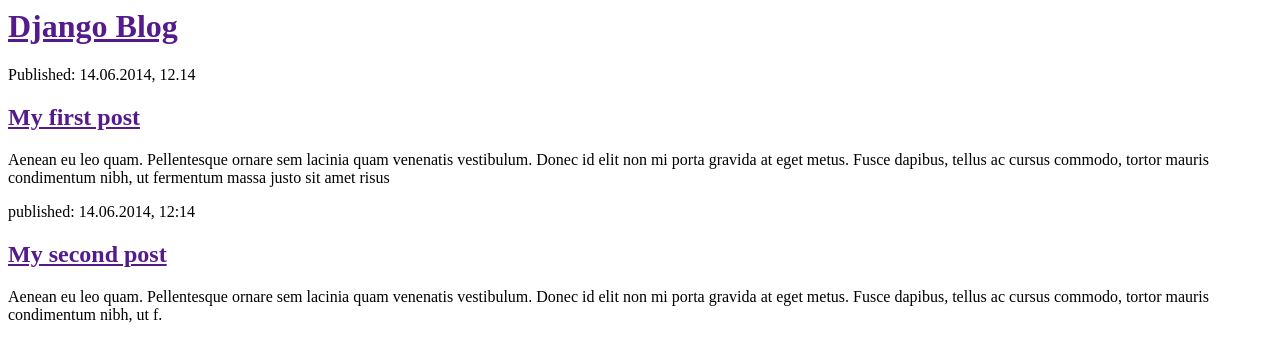
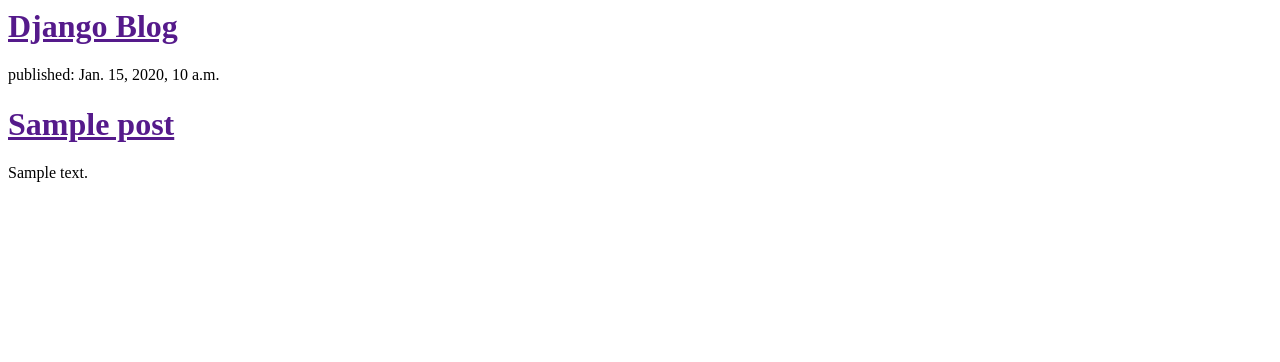
Before and after one commit to francislagueu/my-first-blog, a Django app: template blog/templates/blog/post_list.html in a window 1280 px wide. Shown: the top 362 px of the page. Run offline with Django 3.2, Linux system fonts and the light colour scheme; the template is opened without the code that fills it: most values are stand-ins (such as "Sample title", 1, 10 or a date in 2020).

Commit message:
Modified templates to display posts from databases.

```diff
--- a/blog/templates/blog/post_list.html
+++ b/blog/templates/blog/post_list.html
@@ -6,15 +6,12 @@
 		<div>
 			<h1><a href="">Django Blog</a></h1>
 		</div>
+		{% for post in posts %}
 		<div>
-			<p>Published: 14.06.2014, 12.14</p>
-			<h2><a href="">My first post</a></h2>
-			<p>Aenean eu leo quam. Pellentesque ornare sem lacinia quam venenatis vestibulum. Donec id elit non mi porta gravida at eget metus. Fusce dapibus, tellus ac cursus commodo, tortor mauris condimentum nibh, ut fermentum massa justo sit amet risus</p>
+			<p>published: {{ post.published_date }}</p>
+			<h1><a href="">{{ post.title }}</a></h1>
+			<p>{{ post.text|linebreaks }}</p>
 		</div>
-		<div>
-            <p>published: 14.06.2014, 12:14</p>
-            <h2><a href="">My second post</a></h2>
-            <p>Aenean eu leo quam. Pellentesque ornare sem lacinia quam venenatis vestibulum. Donec id elit non mi porta gravida at eget metus. Fusce dapibus, tellus ac cursus commodo, tortor mauris condimentum nibh, ut f.</p>
-        </div>
+		{% endfor %}
 	</body>
 </html>
--- a/blog/views.py
+++ b/blog/views.py
@@ -1,4 +1,7 @@
 from django.shortcuts import render
+from django.utils import timezone
+from .models import Post
 
 def post_list(request):
-	return render(request, 'blog/post_list.html', {})
+	posts = Post.objects.filter(published_date__lte=timezone.now()).order_by('published_date')
+	return render(request, 'blog/post_list.html', {'posts': posts})
--- a/mysite/settings.py
+++ b/mysite/settings.py
@@ -107,7 +107,7 @@
 
 LANGUAGE_CODE = 'en-us'
 
-TIME_ZONE = 'Pacific/Los Angeles'
+TIME_ZONE = 'Europe/Berlin'
 
 USE_I18N = True
 
```
